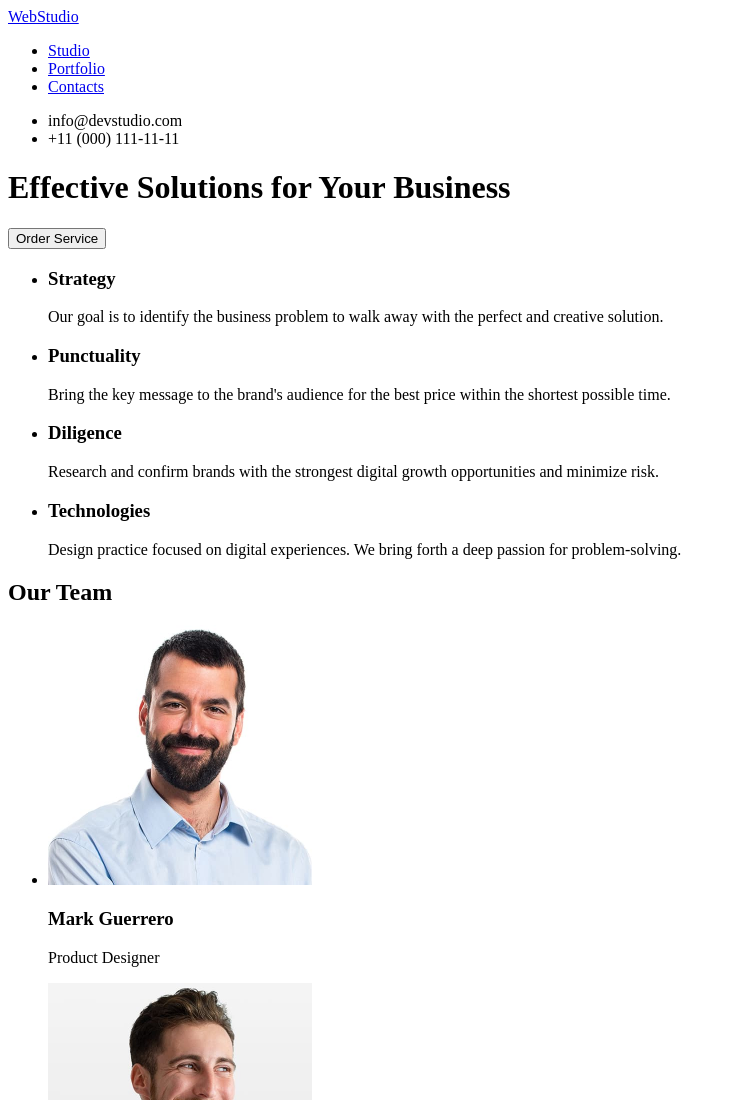
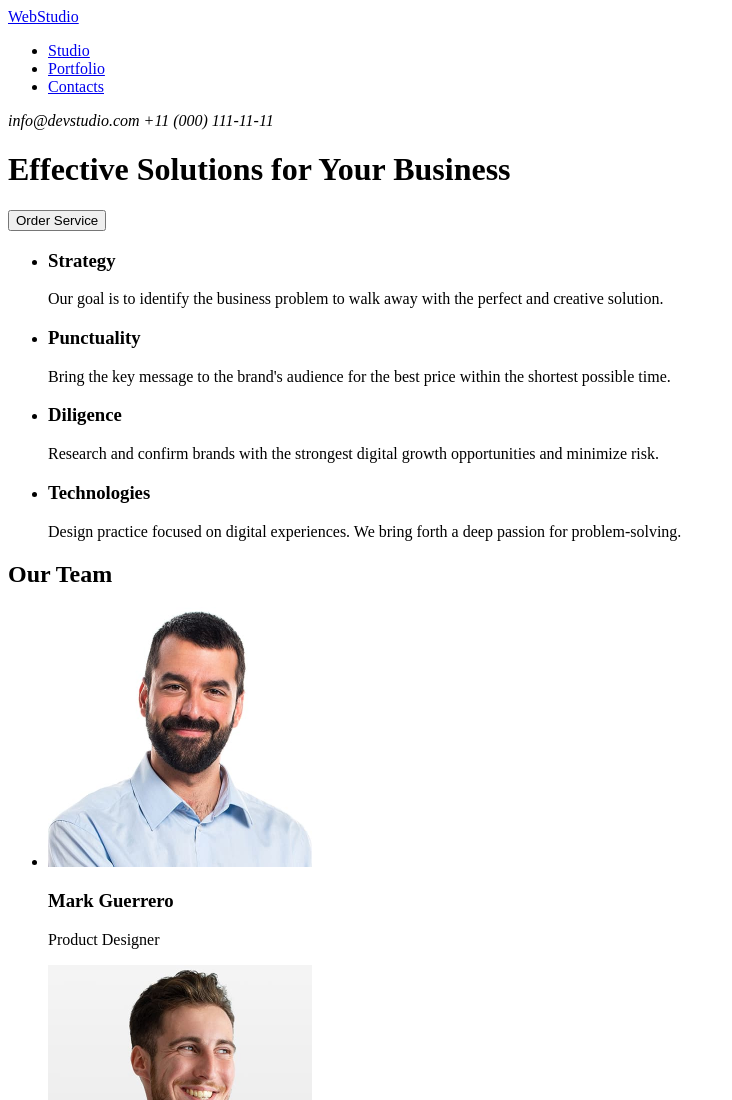
Before and after one commit to Tatyana-S3/goit-markup-hw-01, a plain HTML site: page index.html in a window 1280 px wide. Shown: the top 1100 px of the page, without its empty margins (0-732 px from the left). Drawn offline with Linux system fonts and the light colour scheme.

Commit message:
fix index

```diff
--- a/index.html
+++ b/index.html
@@ -15,10 +15,7 @@
           <li><a href="/">Contacts</a></li>
         </ul>
       </nav>
-      <ul>
-        <li>info@devstudio.com</li>
-        <li>+11 (000) 111-11-11</li>
-      </ul>
+      <address>info@devstudio.com +11 (000) 111-11-11</address>
     </header>
 
     <main>
```
